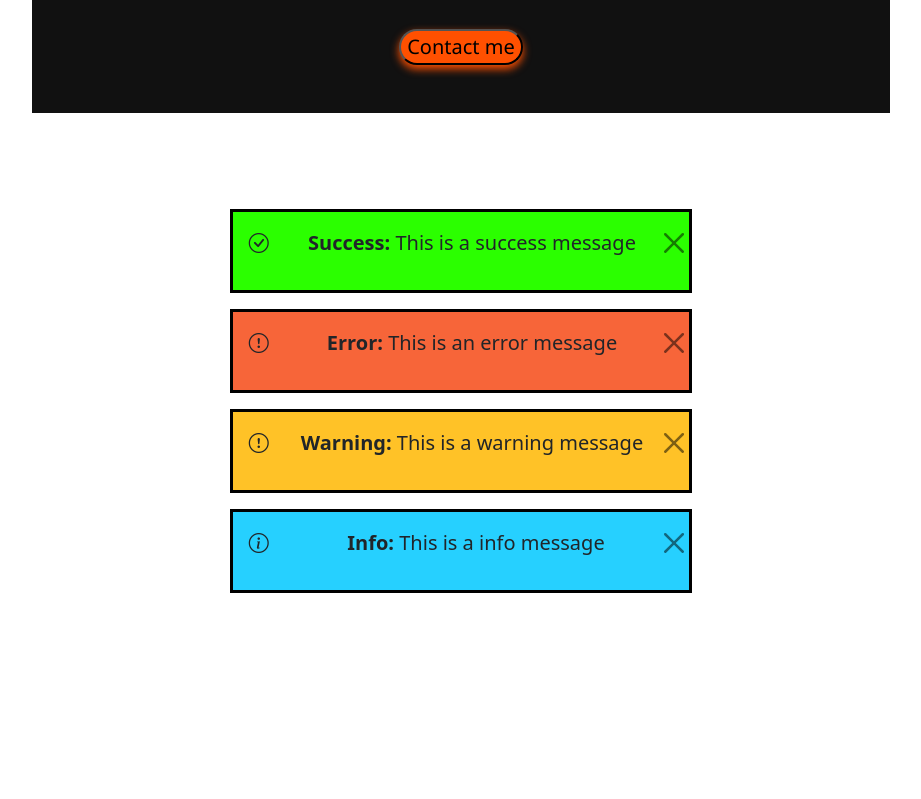
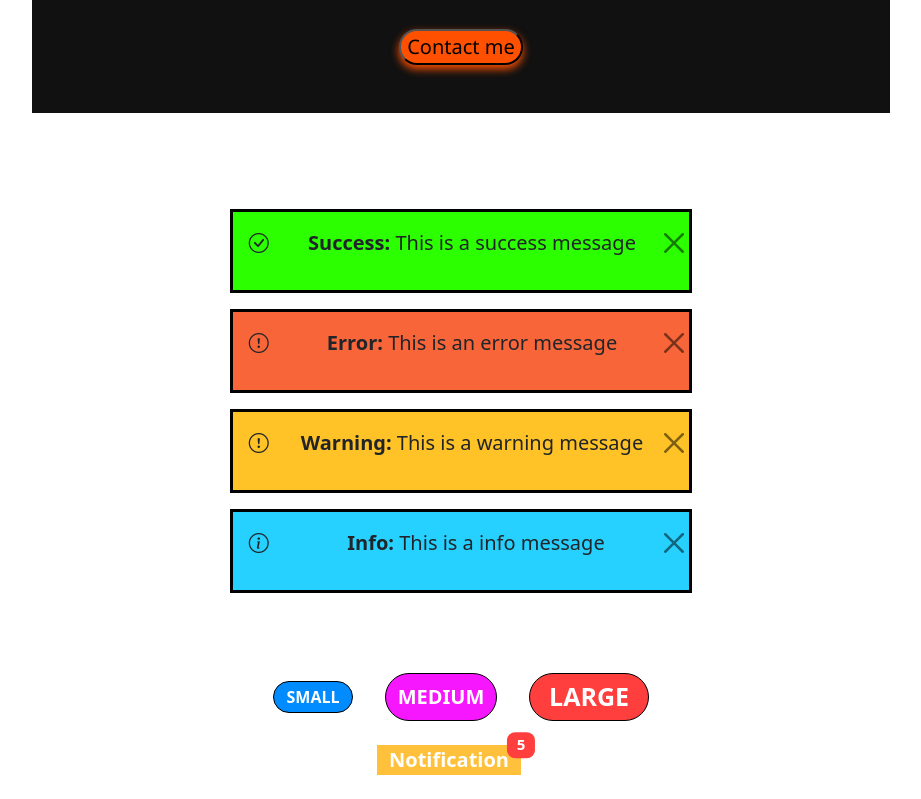
Before and after one commit to Tomatsuppe11211/css-framework-module-1-3, a website: page index.html in a window 1280 px wide. Shown: the part 423-1222 px from the top of the page, without its empty margins (179-1100 px from the left). Before the commit the page ends 1016 px from the top, so only its background shows below. Drawn offline with nearby package versions, Linux system fonts and the light colour scheme.

Commit message:
Added a simple badge

```diff
--- a/index.html
+++ b/index.html
@@ -24,6 +24,7 @@
 
 
 <body class="d-flex flex-column align-items-center justify-content-center min-vh-100">
+    <!--profile card-->
     <section class="profile-card d-flex flex-column justify-content-center align-items-center p-3 text-center">
         <div>
             <img
@@ -39,6 +40,7 @@
         <button role="button">Contact me</button>
     </section>
 
+    <!--Alerts-->
     <section class="alerts d-flex flex-column">
         <div class="success d-flex flex-row justify-content-between">
             <i class="bi bi-check-circle"></i>
@@ -64,5 +66,21 @@
             <button class="btn btn-close"></button>
         </div>
     </section>
+
+    <!--Badges-->
+    <section class="badges mb-4 d-flex flex-column">
+        <div class="sizes row mb-4 d-flex flex-row align-items-center">
+            <div class="smbg col-4 border border-1 border-black d-flex justify-content-center align-items-center">SMALL</div>
+            <div class="mdbg col-4 border border-1 border-black d-flex justify-content-center align-items-center">MEDIUM</div>
+            <div class="lgbg col-4 border border-1 border-black d-flex justify-content-center align-items-center">LARGE</div>
+        </div>
+        <div class="row d-flex justify-content-center align-items-center w-100">
+            <div class="noti position-relative">
+                Notification
+                <span class="count position-absolute top-0 start-100 translate-middle badge">5</span>
+            </div>
+
+        </div>
+    </section>
 </body>
 </html>
--- /dev/null
+++ b/styles/scss/_badge.scss
@@ -0,0 +1,82 @@
+@use "sass:map";
+@use "sass:color";
+
+$spacing: (
+    "section": 5rem,
+    "marlef": 2rem,
+);
+
+$colors: (
+    "sm": #008cff,
+    "md": #f717ff,
+    "lg": #ff3e3e,
+    "noti": #ffc13c
+);
+
+$sizes: (
+    "sm": 16px,
+    "md": 20px,
+    "lg": 25px
+);
+
+
+@mixin padding($top: 0, $right: 0, $bottom: 0, $left: 0){
+    padding: $top $right $bottom $left;
+}
+
+@mixin margin($top: 0, $right: 0, $bottom: 0, $left: 0){
+    margin: $top $right $bottom $left;
+}
+
+@mixin rounded($radius){
+    border-radius: $radius;
+}
+
+.badges{
+    margin-top: map.get($spacing, "section");
+
+    div{
+        width: fit-content;
+        font-weight: bold;
+        color: #fff;
+        height: fit-content;
+    }
+
+    .sizes div{
+        @include margin(0, 1rem, 0, 1rem)
+    }
+
+    .smbg{
+        height: 2rem;
+        width: 5rem;
+        background: map.get($colors, "sm");
+        font-size: map.get($sizes, "sm");
+        @include rounded(2rem);
+    }
+
+    .mdbg{
+        height: 3rem;
+        width: 7rem;
+        background: map.get($colors, "md");
+        font-size: map.get($sizes, "md");
+        @include rounded(3rem);
+    }
+
+    .lgbg{
+        height: 3rem;
+        width: 7.5rem;
+        background: map.get($colors, "lg");
+        font-size: map.get($sizes, "lg");
+        @include rounded(4rem);
+    }
+
+    .noti{
+        background: map.get($colors, "noti");
+        font-size: map.get($sizes, "md");
+    }
+
+    .count{
+        background: map.get($colors, "lg");
+        @include rounded(30%);
+    }
+}
--- a/styles/scss/styles.scss
+++ b/styles/scss/styles.scss
@@ -2,3 +2,4 @@
 @use "banner";
 @use "profile-card";
 @use "alert";
+@use "badge";
```
Also changed, not shown: styles/css/styles.css, 1 other file.
